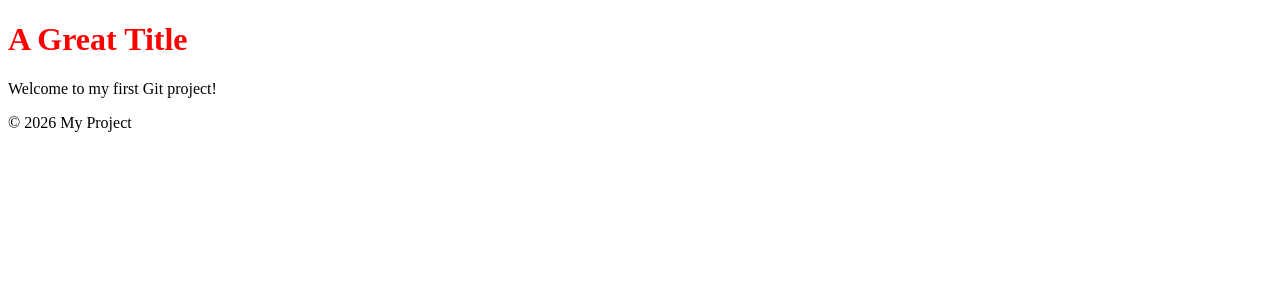
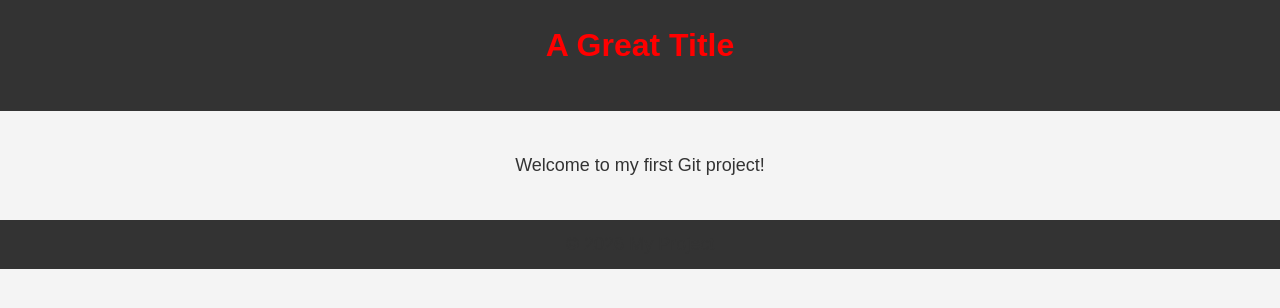
Before and after one commit to tejdruv2004-cpu/DRUVA, a plain HTML site: page index.html in a window 1280 px wide. Drawn offline with Linux system fonts and the light colour scheme.

Commit message:
Update styles.css

```diff
--- a/styles.css
+++ b/styles.css
@@ -1,3 +1,46 @@
+/* Reset default browser styles */
+* {
+    margin: 0;
+    padding: 0;
+    box-sizing: border-box;
+}
+
+/* Body styling */
+body {
+    font-family: Arial, sans-serif;
+    background-color: #f4f4f4;
+    text-align: center;
+    line-height: 1.6;
+}
+
+/* Header */
+header {
+    background-color: #333;
+    color: #fff;
+    padding: 20px 0;
+}
+
+/* Main content */
+main {
+    margin: 40px auto;
+}
+
+/* Heading */
 h1 {
-  color: red;
+    color: red;
+    margin-bottom: 20px;
 }
+
+/* Paragraph */
+p {
+    font-size: 18px;
+    color: #333;
+}
+
+/* Footer */
+footer {
+    margin-top: 40px;
+    padding: 10px;
+    background-color: #333;
+    color: white;
+}
```
